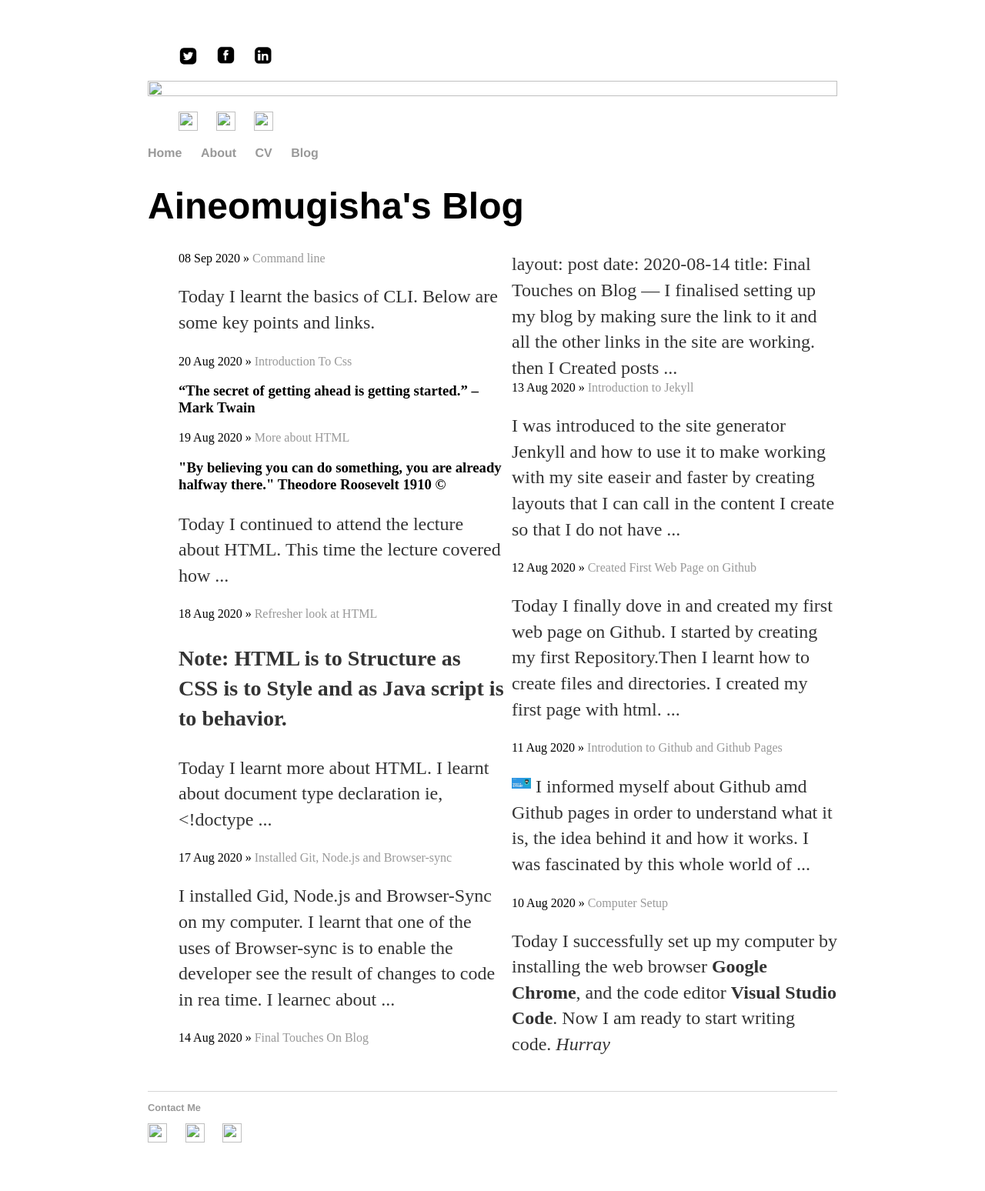
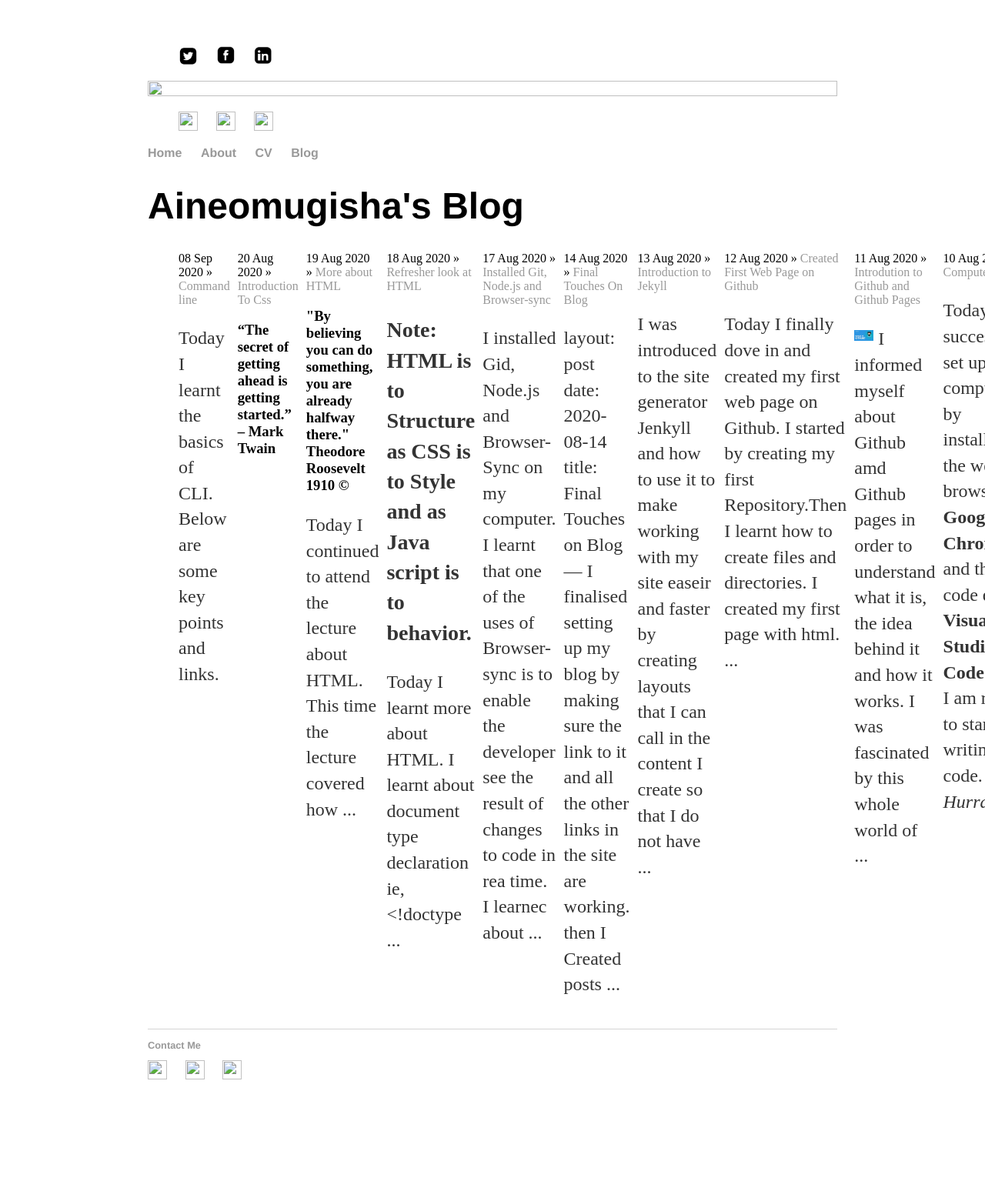
Before and after one commit to aineomugisha/aineomugisha.github.io, a Jekyll site: the page built from blog/index.html, in a window 1280 px wide. Shown: the whole page at 77% size. Built offline with Jekyll 4.4.1, drawn with Linux system fonts in a browser that asks for light colours; the list of posts is cut into pages by our own code; after the commit the page ends 1466 px from its top, so only the background shows below that.

Commit message:
Update main.css

```diff
--- a/css/main.css
+++ b/css/main.css
@@ -68,8 +68,8 @@ ul.posts {
 .posts{
     column-count:3;
    column-gap:10px;
-    column-width:300px;
-    column-height:100px
+    column-width:30%;
+    column-height:50%;
     display: flex;
 }
 
```
